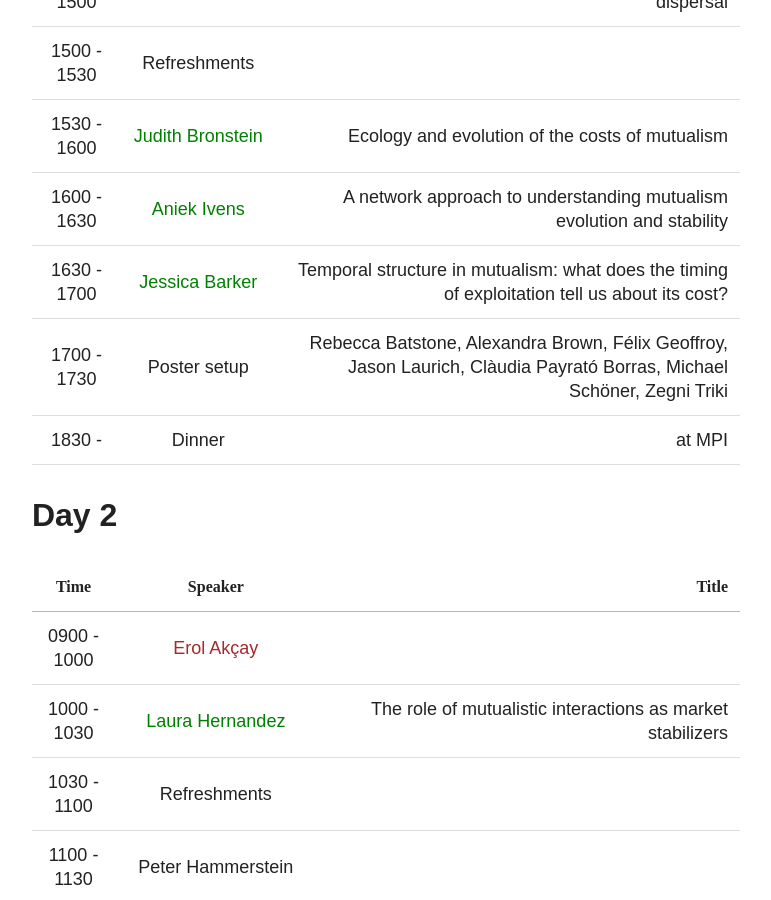
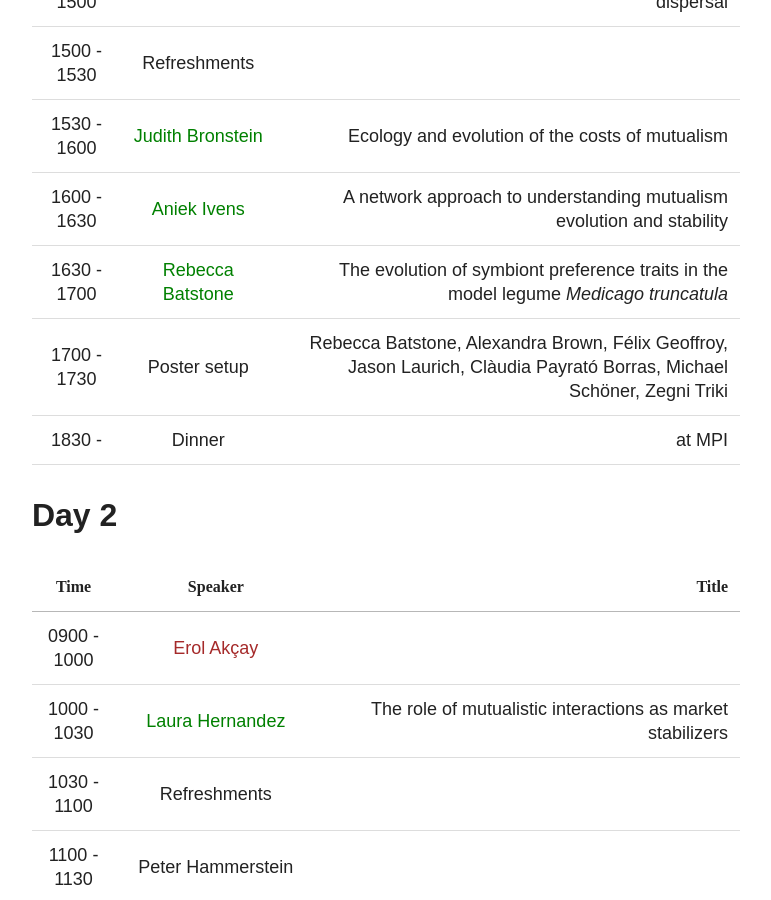
Before and after one commit to bionomics/bionomics, a Jekyll site: the page built from schedule/index.md, in a window 1280 px wide and 900 px high, scrolled down 1211 px. Shown: the whole window, without its empty margins (254-1025 px from the left). Built offline with Jekyll 4.4.1, drawn with Linux system fonts in a browser that asks for light colours; nearby versions of some CDN libraries.

Commit message:
changed schedule

```diff
--- a/schedule/index.md
+++ b/schedule/index.md
@@ -36,7 +36,7 @@ image:
 | 1500 - 1530 | Refreshments   |    |
 | 1530 - 1600 | <a href="{{ site.url }}/articles/judie-bronstein/" style="color:#008000;" >Judith Bronstein</a>  | Ecology and evolution of the costs of mutualism   |
 | 1600 - 1630 | <a href="{{ site.url }}/articles/aniek-ivens/" style="color:#008000;" >Aniek Ivens</a>   | A network approach to understanding mutualism evolution and stability   |
-| 1630 - 1700 | <a href="{{ site.url }}/articles/jessica-barker/" style="color:#008000;" >Jessica Barker</a>   | Temporal structure in mutualism: what does the timing of exploitation tell us about its cost?   |
+| 1630 - 1700 | <a href="{{ site.url }}/articles/rebecca-batstone/" style="color:#008000;" >Rebecca Batstone</a>   | The evolution of symbiont preference traits in the model legume *Medicago truncatula*   |
 | 1700 - 1730 |  Poster setup  |    Rebecca Batstone, Alexandra Brown, Félix Geoffroy, Jason Laurich, Clàudia Payrató Borras, Michael Schöner, Zegni Triki |
 | 1830 -  | Dinner   | at MPI   |
 |----
```
